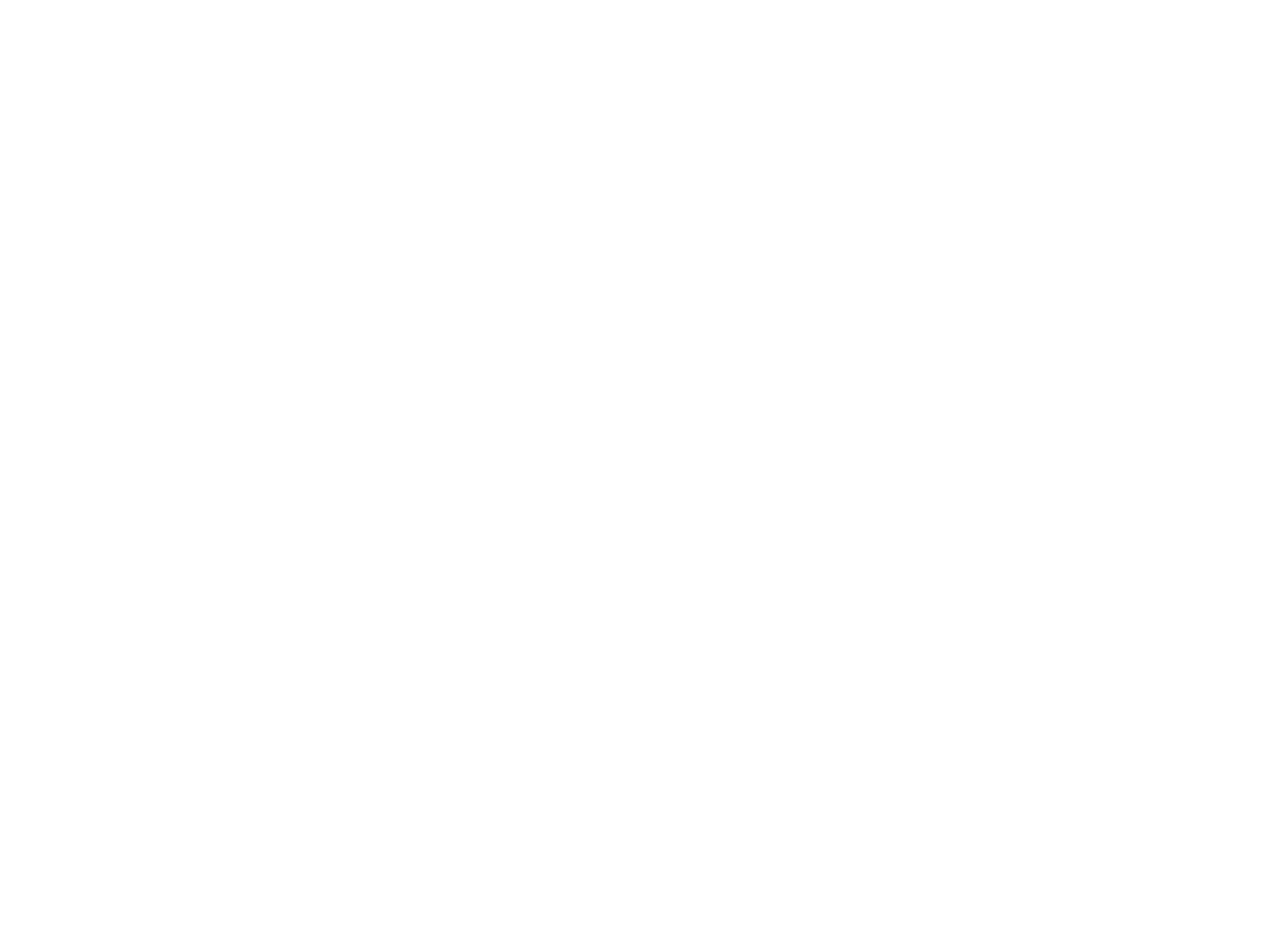
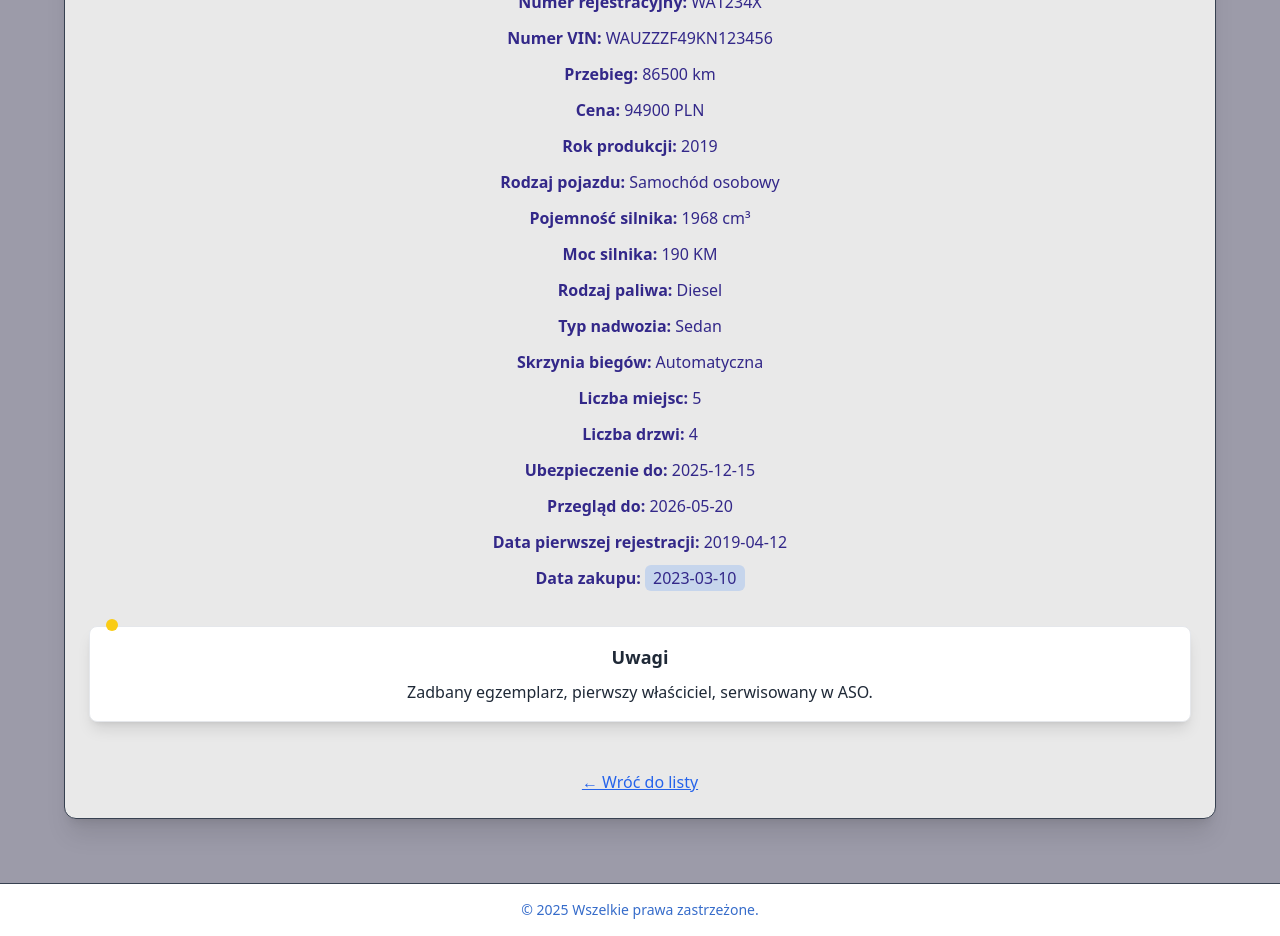
Before and after one commit to Gabecznik/KupieTwojaBryke, a React (Vite) app: page /list/1 in a window 1280 px wide. Before the commit this address had no page. Shown: the part 560-1496 px from the top of the page. Before the commit the page ends 800 px from the top, so only its background shows below. Built offline with nearby package versions, Linux system fonts and the light colour scheme.

Commit message:
cardetails added

```diff
--- a/src/App.tsx
+++ b/src/App.tsx
@@ -4,7 +4,8 @@
 import { CarList } from "./components/CarList/CarList";
 import { CarForm } from "./components/CarForm/CarForm";
 import { Home } from "./components/pages/Home";
-import { Layout } from "./layout/Layout"; // ✅ Twój nowy wspólny layout
+import { Layout } from "./layout/Layout";
+import { CarDetails } from "./components/CarDetails/CarDetails";
 import cars from "../public/api/cars.json";
 
 function App() {
@@ -71,6 +72,7 @@
           />
 
           {/* 🔹 Formularz dodawania samochodu */}
+        <Route path="/list/:id" element={<CarDetails />} />
           <Route path="/form" element={<CarForm />} />
         </Route>
       </Routes>
--- /dev/null
+++ b/src/components/CarDetails/CarDetails.tsx
@@ -0,0 +1,85 @@
+import { useParams, Link } from "react-router-dom";
+import cars from "../../../public/api/cars.json"; // dostosuj ścieżkę
+
+export function CarDetails() {
+  const { id } = useParams<{ id: string }>();
+  const car = cars.find((c) => String(c.id) === id);
+
+  if (!car) {
+    return (
+      <div className="p-8 text-center text-gray-300">
+        <h2 className="text-xl font-semibold mb-2">Nie znaleziono pojazdu</h2>
+        <Link to="/list" className="text-blue-400 hover:text-blue-300 underline">← Wróć do listy</Link>
+      </div>
+    );
+  }
+
+  return (
+    <div className="flex justify-center items-center w-full min-h-[calc(100vh-100px)] p-6">
+        <div
+        className="w-full h-full flex flex-col items-center gap-6
+                   bg-surface p-6 rounded-xl border border-gray-700
+                   shadow-xl hover:shadow-2xl transition-all duration-300"
+        >
+
+        {/* Zdjęcie */}
+            <img
+                className="w-[600px] h-[300px] object-cover rounded-md shadow-md"
+                src="/images/car-angled-front-left-svgrepo-com.svg"
+                alt={`${car.brand} ${car.model}`}
+            />
+
+        {/* Dane samochodu */}
+            <div className="w-full flex items-center flex-col gap-3 text-textPlain text-left">
+                <h1 className="text-3xl font-bold text-textMuted mb-4 text-left">
+                    {car.brand} {car.model}
+                </h1>
+                <p><strong>Numer rejestracyjny: </strong> {car.registrationNumber}</p>
+                <p><strong>Numer VIN: </strong>{car.vin}</p>
+                <p><strong>Przebieg: </strong> {car.mileage} km</p>
+                <p><strong>Cena: </strong> {car.price} PLN</p>
+                <p><strong>Rok produkcji: </strong> {car.yearOfProduction}</p>
+                <p><strong>Rodzaj pojazdu: </strong>{car.vehicleType}</p>
+                <p><strong>Pojemność silnika: </strong>{car.engineCapacity}</p>
+                <p><strong>Moc silnika: </strong>{car.enginePower}</p>
+                <p><strong>Rodzaj paliwa: </strong> {car.fuelType}</p>
+                <p><strong>Typ nadwozia: </strong> {car.bodyType}</p>
+                <p><strong>Skrzynia biegów: </strong> {car.transmission}</p>
+                <p><strong>Liczba miejsc: </strong>{car.numberOfSeats}</p>
+                <p><strong>Liczba drzwi: </strong>{car.numberOfDoors}</p>
+                <p><strong>Ubezpieczenie do: </strong> {car.insuranceValidUntil}</p>
+                <p><strong>Przegląd do: </strong> {car.inspectionValidUntil}</p>
+                <p><strong>Data pierwszej rejestracji: </strong>{car.firstRegistrationDate}</p>
+                <p>
+                    <strong>Data zakupu: </strong>
+                    <span className="bg-blue-500/20 test-blue-400 px-2 py-0.5 rounded-md">
+                        {car.purchaseDate}
+                    </span>
+                </p>
+
+                {car.notes && (
+                    <div
+                        className="w-full bg-white text-center text-gray-800 p-4 rounded-lg shadow-lg mt-6
+                            border border-gray-200 relative
+                            before:content-[''] before:absolute
+                            before:-top-2
+                            before:left-4
+                            before:w-3
+                            before:h-3
+                            before:rounded-full
+                            before:bg-accent"
+                        >
+                        <h2 className="text-lg font-semibold mb-2">Uwagi</h2>
+                        <p className="whitespace-pre-line leading-relaxed">{car.notes}</p>
+                        </div>
+                        )}
+
+            </div>
+
+      <Link to="/list" className="mt-6 inline-block text-blue-600 underline">
+        ← Wróć do listy
+      </Link>
+    </div>
+    </div>
+  );
+}
--- a/src/components/CarList/CarList.tsx
+++ b/src/components/CarList/CarList.tsx
@@ -1,5 +1,6 @@
 import React from "react";
 import type { Car } from "../../types/Car";
+import { Link } from "react-router-dom";
 
 type Props = {
   cars: Car[];
@@ -61,10 +62,13 @@
       {/* Lista samochodów */}
       <ul className="flex-1 flex flex-col gap-4 overflow-y-auto pr-2 md:pr-4">
         {cars.map((c) => (
-          <div
-            key={c.id}
-            className="flex flex-col sm:flex-row gap-6 bg-surface p-4 rounded-xl border border-gray-700 shadow-xl hover:shadow-xl transition-all duration-300"
-          >
+          <li key={c.id} className="w-full">
+            <Link to={`/list/${c.id}`}
+              className="w-full flex flex-col sm:flex-row gap-6
+                   bg-surface p-4 rounded-xl border border-gray-700
+                   shadow-xl hover:shadow-2xl hover:-translate-y-1
+                   transition-all duration-300">
+
             {/* Zdjęcie */}
             <img
               className="w-full sm:w-32 h-40 sm:h-24 object-cover rounded-md"
@@ -126,7 +130,8 @@
                 </div>
               </div>
             </div>
-          </div>
+            </Link>
+          </li>
         ))}
       </ul>
     </div>
--- a/src/types/Car.ts
+++ b/src/types/Car.ts
@@ -15,8 +15,8 @@
     engineCapacity: string, // pojemność silnika !
     enginePower: string, // moc silnika
     fuelType: string, // rodzaj paliwa !
-    numberOfSeats: number, // liczba siedzeń
-    bodyType: string, // rodzaj nadwozia !
+    numberOfSeats: number, // liczba miejsc
+    bodyType: string, // typ nadwozia !
     transmission: string, // skrzynia biegów !
     numberOfDoors: number, // liczba drzwi
     notes: string, // uwagi
--- a/tailwind.config.js
+++ b/tailwind.config.js
@@ -13,8 +13,8 @@
       accent: "#facc15",
       orangeAccent: "#f59e0b",
       textMain: "#151134ff",
-      textMuted: "#07398fff",
-      textPlain: "#060034ff",
+      textMuted: "#366ccaff",
+      textPlain: "#332889ff",
     },
   },
   plugins: [],
```
